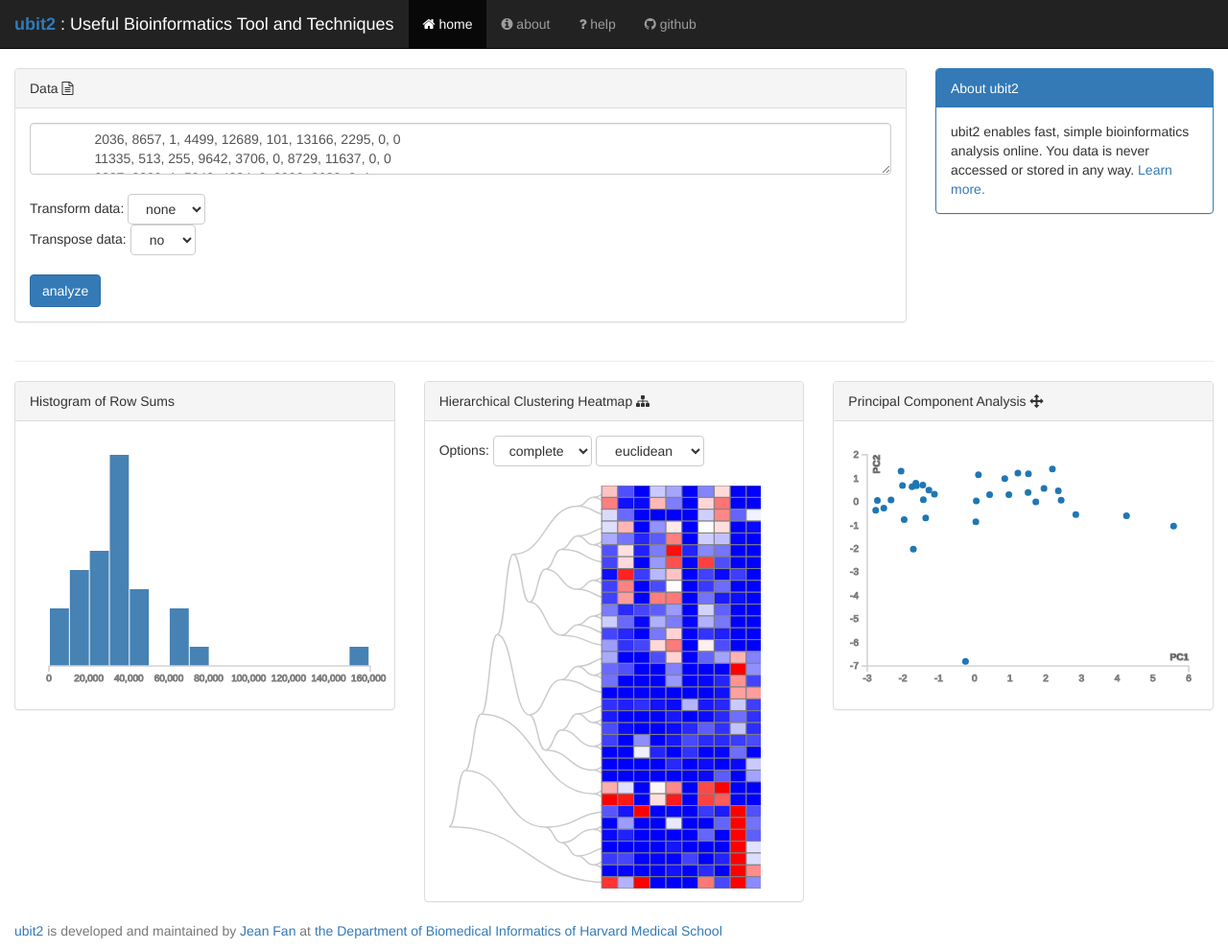
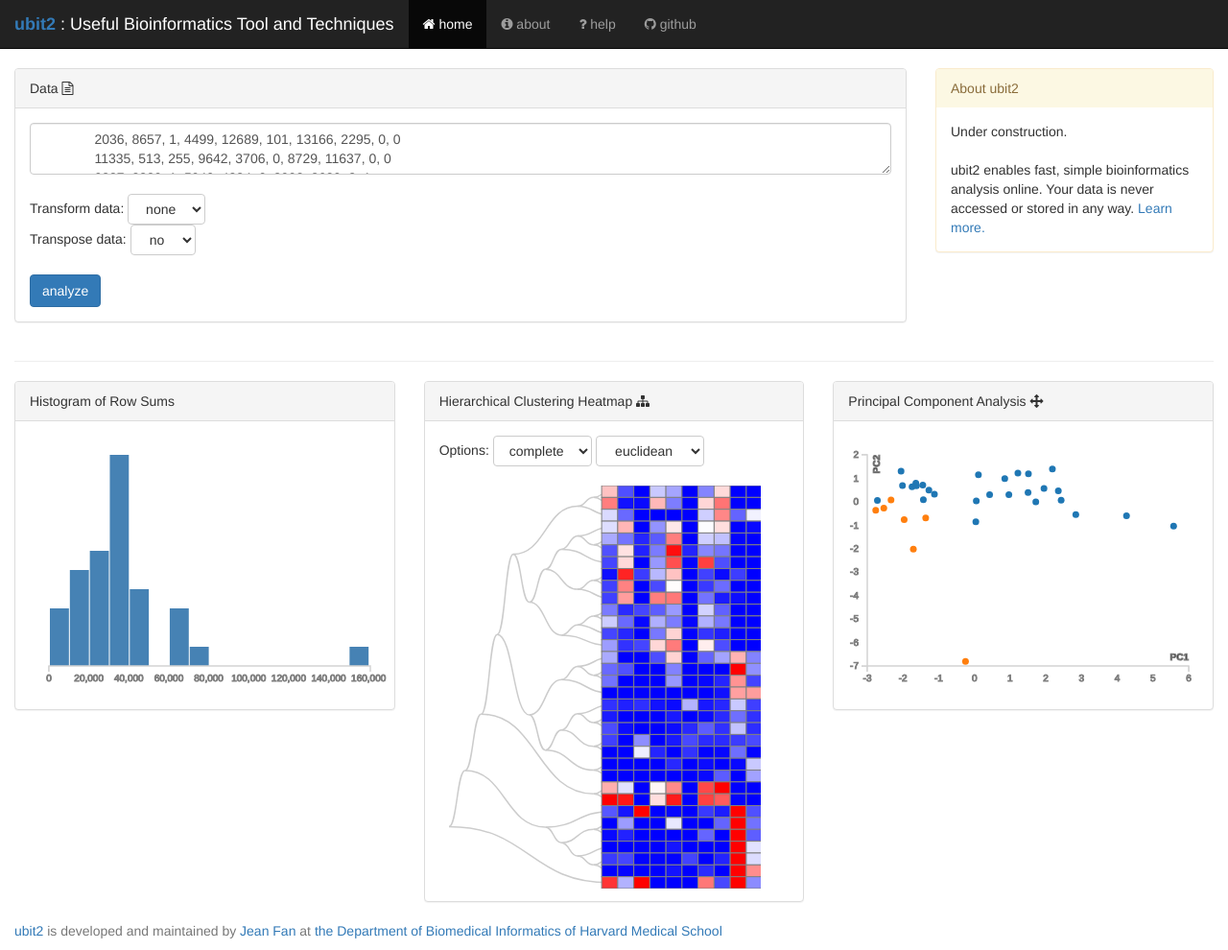
Before and after one commit to JEFworks/ubit2, a Jekyll site: the page built from index.html, in a window 1280 px wide. Shown: the whole page at 96% size. Built offline with Jekyll 4.4.1, drawn with Linux system fonts in a browser that asks for light colours.

Commit message:
Add kmeans coloring to PCA

```diff
--- a/index.html
+++ b/index.html
@@ -64,9 +64,9 @@ layout: default
       </div>
       <div class="col-sm-3">
 	<div class="panel-group">
-	  <div class="panel panel-primary">
+	  <div class="panel panel-warning">
 	    <div class="panel-heading">About ubit2</div>
-	    <div class="panel-body">ubit2 enables fast, simple bioinformatics analysis online. You data is never accessed or stored in any way. <a href="about.html">Learn more.</a></div>
+	    <div class="panel-body">Under construction.<br/><br/>ubit2 enables fast, simple bioinformatics analysis online. Your data is never accessed or stored in any way. <a href="about.html">Learn more.</a></div>
 	  </div>
 	</div>
       </div>
--- a/js/pcscatter.js
+++ b/js/pcscatter.js
@@ -1,5 +1,14 @@
 function initPca(data) {
     drawPcScatter(data);
+}
+
+function getGroups(data) {
+    var groups = clusterfck.kmeans(data, 2);
+    function isGroup0(value) {
+	var b = groups[0].indexOf(value) > -1;
+	return +b; // convert from boolean to numeric
+    }
+    return data.map(isGroup0)
 }
 
 function drawPcScatter(data) {
@@ -46,6 +55,11 @@ function drawPcScatter(data) {
 	d.pc2 = pc[i][1];
     });
 
+    var g = getGroups(data);
+    data.map(function(d, i) {
+	d.group = g[i]
+    });
+
     x.domain(d3.extent(data, function(d) { return d.pc1; })).nice();
     y.domain(d3.extent(data, function(d) { return d.pc2; })).nice();
 
@@ -78,6 +92,6 @@ function drawPcScatter(data) {
         .attr("r", 3.5)
         .attr("cx", function(d) { return x(d.pc1); })
         .attr("cy", function(d) { return y(d.pc2); })
-        .style("fill", function(d) { return color(d.species); });
+        .style("fill", function(d) { return color(d.group); });
 
 }
```
